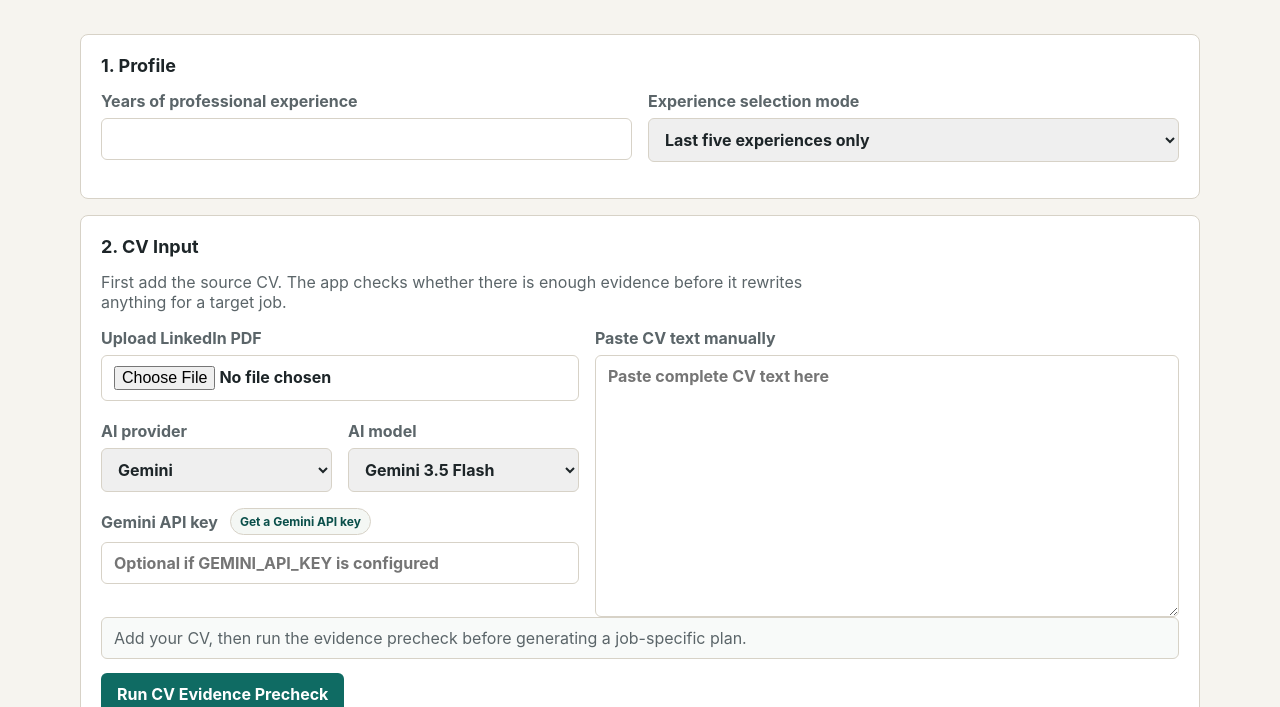
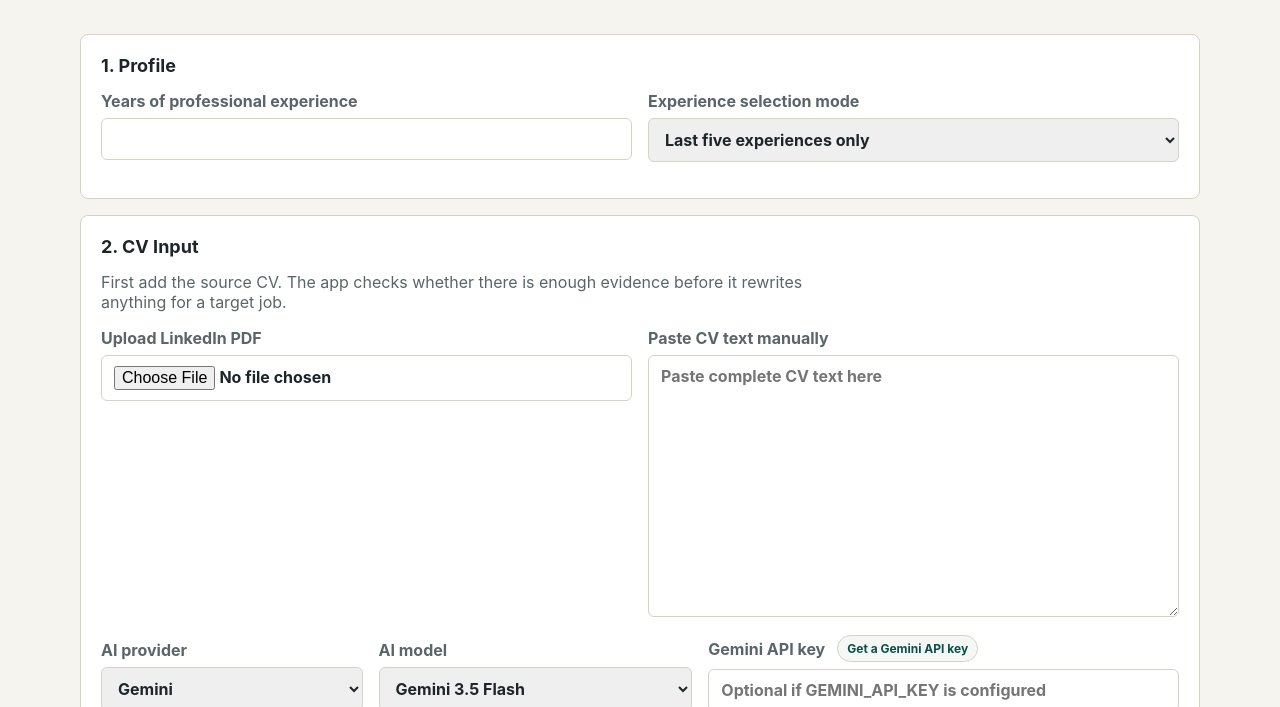
Before and after one commit to FANMixco/career-signal, an Electron app: page frontend/index.html in a window 1280 px wide. Shown: the part 93-800 px from the top of the page. Drawn offline with Linux system fonts and the light colour scheme.

Commit message:
Add support widget and tidy CV input layout

```diff
--- a/frontend/index.html
+++ b/frontend/index.html
@@ -72,13 +72,17 @@
       <section class="panel">
         <h2 data-copy="sections.cvInput"></h2>
         <p class="guidance" data-copy="feedback.cvInputGuidance"></p>
-        <div class="cv-input-layout">
-          <div class="cv-source-controls">
+        <div class="grid cv-source-grid">
           <label>
             <span data-copy="labels.cvPdf"></span>
             <input id="cvPdf" type="file" accept="application/pdf" />
           </label>
-            <div class="grid compact-grid">
+          <label>
+            <span data-copy="labels.cvText"></span>
+            <textarea id="cvText" rows="12" data-placeholder="placeholders.cvText"></textarea>
+          </label>
+        </div>
+        <div class="grid compact-grid ai-settings-grid">
           <label>
             <span data-copy="labels.aiProvider"></span>
             <select id="aiProvider"></select>
@@ -93,12 +97,6 @@
               <a id="apiKeyHelpLink" class="inline-help-link" target="_blank" rel="noreferrer"></a>
             </span>
             <input id="openaiApiKey" type="password" autocomplete="off" />
-              </label>
-            </div>
-          </div>
-          <label>
-            <span data-copy="labels.cvText"></span>
-            <textarea id="cvText" rows="12" data-placeholder="placeholders.cvText"></textarea>
           </label>
         </div>
         <div id="precheckFeedback" class="feedback" role="status" aria-live="polite"></div>
@@ -164,5 +162,17 @@
 
     <script src="./config.js"></script>
     <script src="./app.js"></script>
+    <script
+      data-name="BMC-Widget"
+      data-cfasync="false"
+      src="https://cdnjs.buymeacoffee.com/1.0.0/widget.prod.min.js"
+      data-id="fanmixco"
+      data-description="Support me on Buy me a coffee!"
+      data-message="Thank you for using Career Signal. Empower this project with a 🍵!"
+      data-color="#FF813F"
+      data-position="Right"
+      data-x_margin="18"
+      data-y_margin="18"
+    ></script>
   </body>
 </html>
--- a/frontend/styles.css
+++ b/frontend/styles.css
@@ -97,24 +97,19 @@ h2 {
 
 .compact-grid {
   align-items: end;
-  margin-top: 4px;
+  margin-top: 18px;
 }
 
-.cv-input-layout {
-  display: grid;
-  grid-template-columns: minmax(280px, 0.9fr) minmax(320px, 1.1fr);
+.cv-source-grid {
   align-items: start;
-  gap: 16px;
 }
 
-.cv-input-layout label,
-.cv-source-controls label {
+.cv-source-grid label {
   margin-bottom: 0;
 }
 
-.cv-source-controls {
-  display: grid;
-  gap: 16px;
+.ai-settings-grid {
+  grid-template-columns: minmax(170px, 0.75fr) minmax(220px, 0.9fr) minmax(340px, 1.35fr);
 }
 
 label {
@@ -134,7 +129,7 @@ label {
 }
 
 .api-key-field {
-  grid-column: 1 / -1;
+  grid-column: auto;
 }
 
 input,
@@ -493,7 +488,6 @@ pre {
 @media (max-width: 760px) {
   .topbar,
   .grid,
-  .cv-input-layout,
   .result-grid,
   .modal-body {
     grid-template-columns: 1fr;
```
Lines whose indentation alone changed are shown as unchanged.
